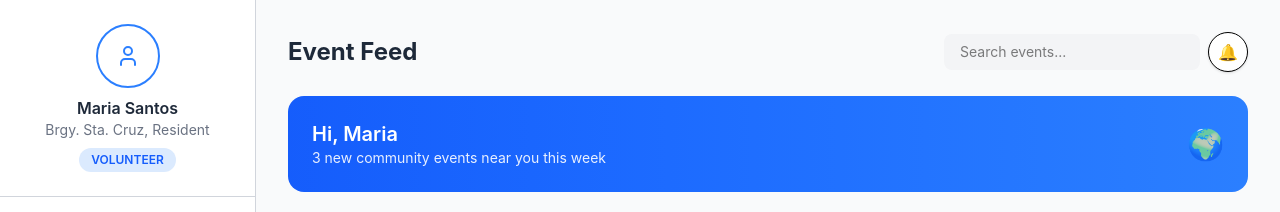
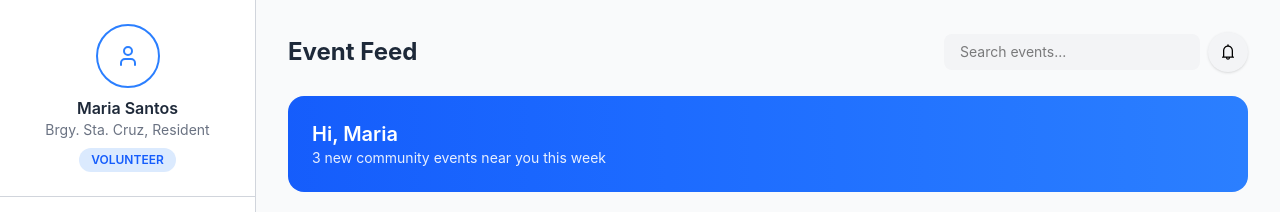
Before and after one commit to Jhnroy/tambayan-weba-app, a Next.js app in the folder frontend/: page /1/resident-dashboard in a window 1280 px wide. Shown: the top 212 px of the page. Built offline with nearby package versions, Linux system fonts and the light colour scheme.

Commit message:
feat: replace notification icon with Ant Design's BellOutlined in resident dashboard

```diff
--- a/frontend/resident/resident-dashboard.tsx
+++ b/frontend/resident/resident-dashboard.tsx
@@ -1,4 +1,5 @@
 import { ResidentSidebar } from "@/components/resident-sidebar";
+import {  BellOutlined } from "@ant-design/icons";
 import React from "react";
 
 const events = [
@@ -79,8 +80,8 @@ export const ResidentDashboard = () => {
               placeholder="Search events..."
               className="w-full md:w-64 px-4 py-2 bg-gray-100 rounded-lg text-sm focus:outline-none focus:ring-2 focus:ring-blue-500"
             />
-            <div className="w-10 h-10 bg-white rounded-full flex items-center justify-center shadow-sm border">
-              🔔
+            <div className="w-10 h-10 bg-gray-100 rounded-full flex items-center justify-center shadow-sm ">
+              <BellOutlined />
             </div>
           </div>
         </div>
@@ -92,7 +93,7 @@ export const ResidentDashboard = () => {
               3 new community events near you this week
             </p>
           </div>
-          <div className="hidden md:flex text-3xl opacity-80">🌍</div>
+          {/* <div className="hidden md:flex text-3xl opacity-80">🌍</div> */}
         </div>
 
         <div className="flex flex-wrap gap-2 mb-6">
```
